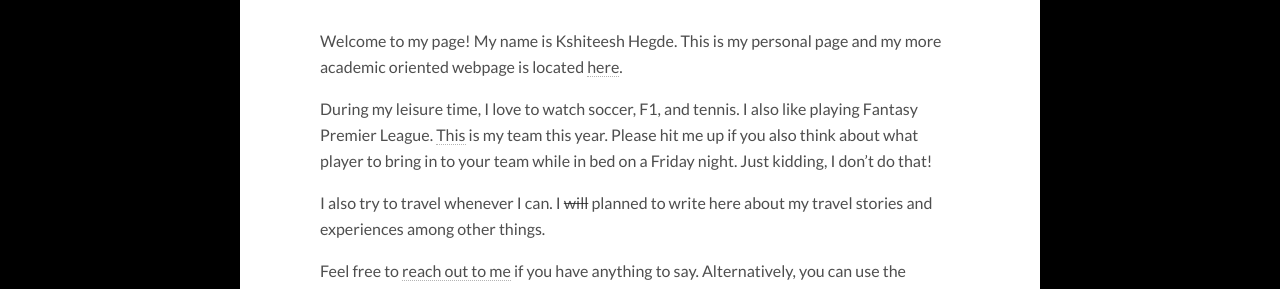
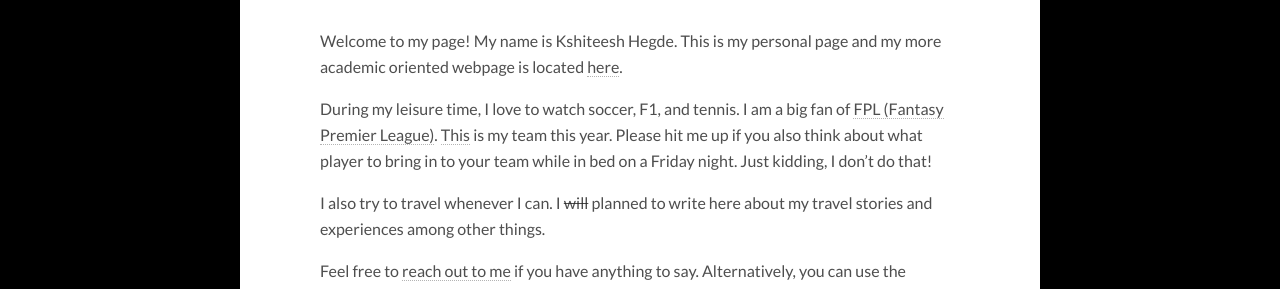
Before and after one commit to kshiteesh/personal_website, a Jekyll site: the page built from about/index.md, in a window 1280 px wide. Shown: the part 544-833 px from the top of the page. Built offline with Jekyll 4.4.1, drawn with Linux system fonts in a browser that asks for light colours; nearby versions of some CDN libraries; comment, search, counter and statistics services are not loaded.

Commit message:
update the about section

```diff
--- a/about/index.md
+++ b/about/index.md
@@ -14,7 +14,7 @@ Hello!
 
 Welcome to my page! My name is Kshiteesh Hegde. This is my personal page and my more academic oriented webpage is located [here](https://www.hegde.ai).
 
-During my leisure time, I love to watch soccer, F1, and tennis. I also like playing Fantasy Premier League. [This](https://fantasy.premierleague.com/entry/107956/history) is my team this year. Please hit me up if you also think about what player to bring in to your team while in bed on a Friday night. Just kidding, I don't do that!
+During my leisure time, I love to watch soccer, F1, and tennis. I am a big fan of [FPL (Fantasy Premier League)](https://fantasy.premierleague.com). [This](https://fantasy.premierleague.com/entry/107956/history) is my team this year. Please hit me up if you also think about what player to bring in to your team while in bed on a Friday night. Just kidding, I don't do that!
 
 I also try to travel whenever I can. I <s>will</s> planned to write here about my travel stories and experiences among other things.
 
```
